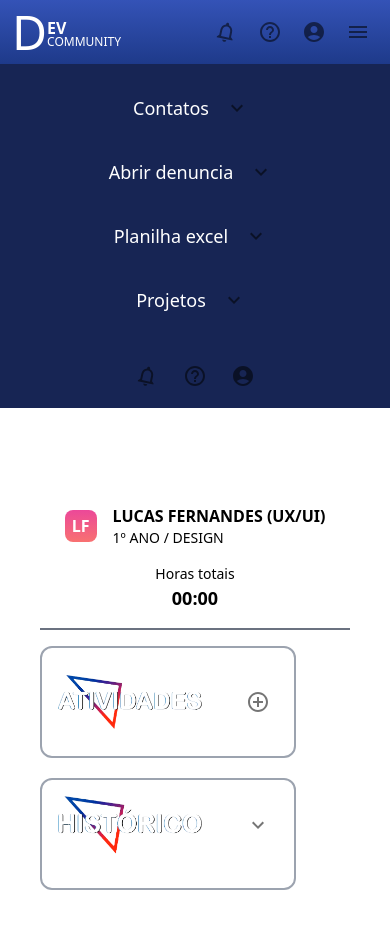
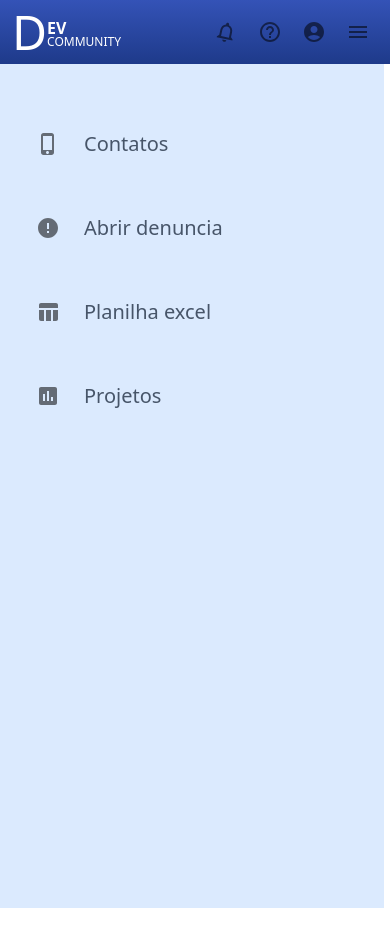
Before and after one commit to Maua-Dev/portal_interno_front, a Next.js app: page / in a window 390 px wide. Both pictures are taken after a click on the button 358 px from the left and 32 px from the top of the page. After the commit the page ends 908 px from the top, so only its background shows below. Built offline with nearby package versions, Linux system fonts and the light colour scheme.

Commit message:
new navbar mobile design done

```diff
--- a/src/app/components/Navbar.tsx
+++ b/src/app/components/Navbar.tsx
@@ -5,6 +5,10 @@ import NotificationsNoneIcon from '@mui/icons-material/NotificationsNone'
 import HelpOutlineIcon from '@mui/icons-material/HelpOutline'
 import AccountCircleIcon from '@mui/icons-material/AccountCircle'
 import MenuIcon from '@mui/icons-material/Menu'
+import PhoneIphoneIcon from '@mui/icons-material/PhoneIphone'
+import ErrorIcon from '@mui/icons-material/Error'
+import TableChartIcon from '@mui/icons-material/TableChart'
+import PollIcon from '@mui/icons-material/Poll'
 import { DefaultIconButton, NavBarButton } from './little_components/Buttons'
 import { ReactNode, useState } from 'react'
 
@@ -34,6 +38,7 @@ interface LinkListProps {
   id: number
   text: string
   url: string
+  icon: ReactNode
 }
 
 const ButtonListWeb = ({ linkList }: { linkList: LinkListProps[] }) => {
@@ -89,7 +94,7 @@ const RightSideIcons = ({
         style="text-white min-[950px]:hidden"
         key={''}
       >
-        <MenuIcon />
+        <MenuIcon className="h-10 w-10" />
       </DefaultIconButton>
     </div>
   )
@@ -102,56 +107,44 @@ const ButtonListMoblie = ({
   linkList: LinkListProps[]
   isOpen: boolean
 }) => {
+  const [hoveredButtonIndex, setHoveredButtonIndex] = useState<number | null>(
+    null
+  )
+
+  const handleHovered = (index: number) => {
+    setHoveredButtonIndex(index)
+  }
+
+  const handleLeave = () => {
+    setHoveredButtonIndex(null)
+  }
+
   return (
-    <div>
+    <div className={isOpen ? 'flex flex-col gap-5' : 'hidden'}>
       {linkList.map((link, index) => {
         return (
-          <NavBarButton
+          <button
+            onMouseEnter={() => {
+              handleHovered(index)
+            }}
+            onMouseLeave={handleLeave}
             key={index}
-            link_id={link.id}
-            link_text={link.text}
-            button_style={
-              isOpen
-                ? 'w-full flex justify-center py-3 min-[950px]:hidden'
-                : 'hidden'
-            }
-            p_style="text-white"
-          />
+            className="flex items-center gap-4 py-3 pl-7 text-left text-xl text-slate-600 hover:bg-blue-900 hover:text-white"
+          >
+            <DefaultIconButton
+              style={hoveredButtonIndex === index ? 'text-white' : 'text-black'}
+            >
+              {link.icon}
+            </DefaultIconButton>
+            <p>{link.text}</p>
+          </button>
         )
       })}
     </div>
   )
 }
 
-const IconsListMoblie = ({
-  isOpen,
-  iconList
-}: {
-  iconList: IconListProps[]
-  isOpen: boolean
-}) => {
-  return (
-    <div
-      className={
-        isOpen ? 'mt-6 flex items-center justify-center gap-2' : 'hidden'
-      }
-    >
-      {iconList.map((icon, index) => {
-        return (
-          <DefaultIconButton
-            onClick={() => {}}
-            style="text-white min-[950px]:hidden"
-            key={index}
-          >
-            {icon.icon_name}
-          </DefaultIconButton>
-        )
-      })}
-    </div>
-  )
-}
-
-const MobileDropDown = ({
+const MobileNavbar = ({
   isOpen,
   children
 }: {
@@ -162,8 +155,8 @@ const MobileDropDown = ({
     <div
       className={
         isOpen
-          ? 'h-fit flex-col justify-evenly gap-3 bg-blue-950 py-3 duration-500 min-[950px]:hidden'
-          : 'relative h-0 duration-700'
+          ? 'absolute z-10 h-full w-96 justify-evenly bg-blue-100 pt-12 duration-500 min-[950px]:hidden'
+          : 'absolute h-full w-0 duration-700'
       }
     >
       {children}
@@ -178,21 +171,25 @@ export default function NavBar() {
     {
       id: 1,
       text: 'Contatos',
+      icon: <PhoneIphoneIcon className="h-7 w-7"></PhoneIphoneIcon>,
       url: '/contatos'
     },
     {
       id: 2,
       text: 'Abrir denuncia',
+      icon: <ErrorIcon className="h-7 w-7"></ErrorIcon>,
       url: '/denuncia'
     },
     {
       id: 3,
       text: 'Planilha excel',
+      icon: <TableChartIcon className="h-7 w-7"></TableChartIcon>,
       url: '/planilha'
     },
     {
       id: 4,
       text: 'Projetos',
+      icon: <PollIcon className="h-7 w-7"></PollIcon>,
       url: '/projetos'
     }
   ]
@@ -231,10 +228,9 @@ export default function NavBar() {
           iconList={iconsList}
         />
       </NavBarContainer>
-      <MobileDropDown isOpen={isOpen}>
+      <MobileNavbar isOpen={isOpen}>
         <ButtonListMoblie isOpen={isOpen} linkList={linksList} />
-        <IconsListMoblie isOpen={isOpen} iconList={iconsList} />
-      </MobileDropDown>
+      </MobileNavbar>
     </div>
   )
 }
```
